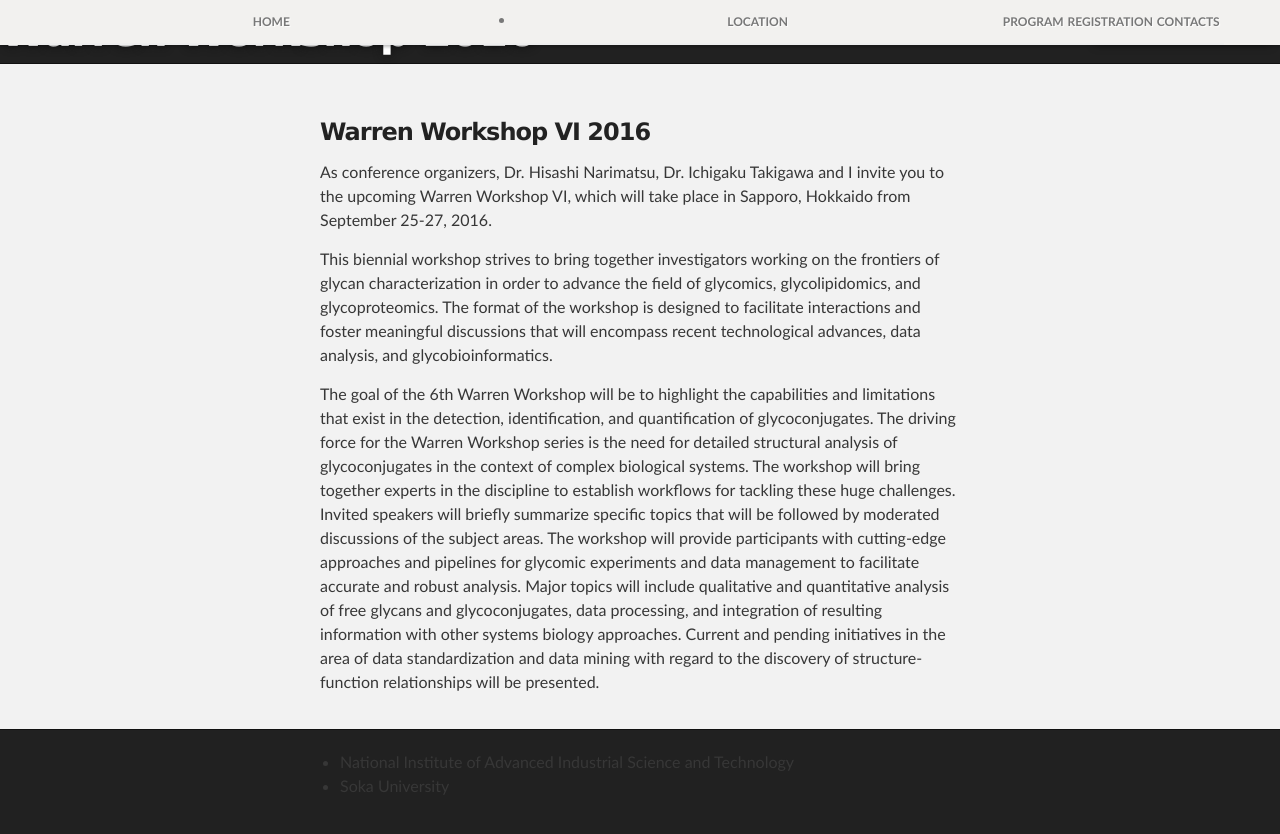
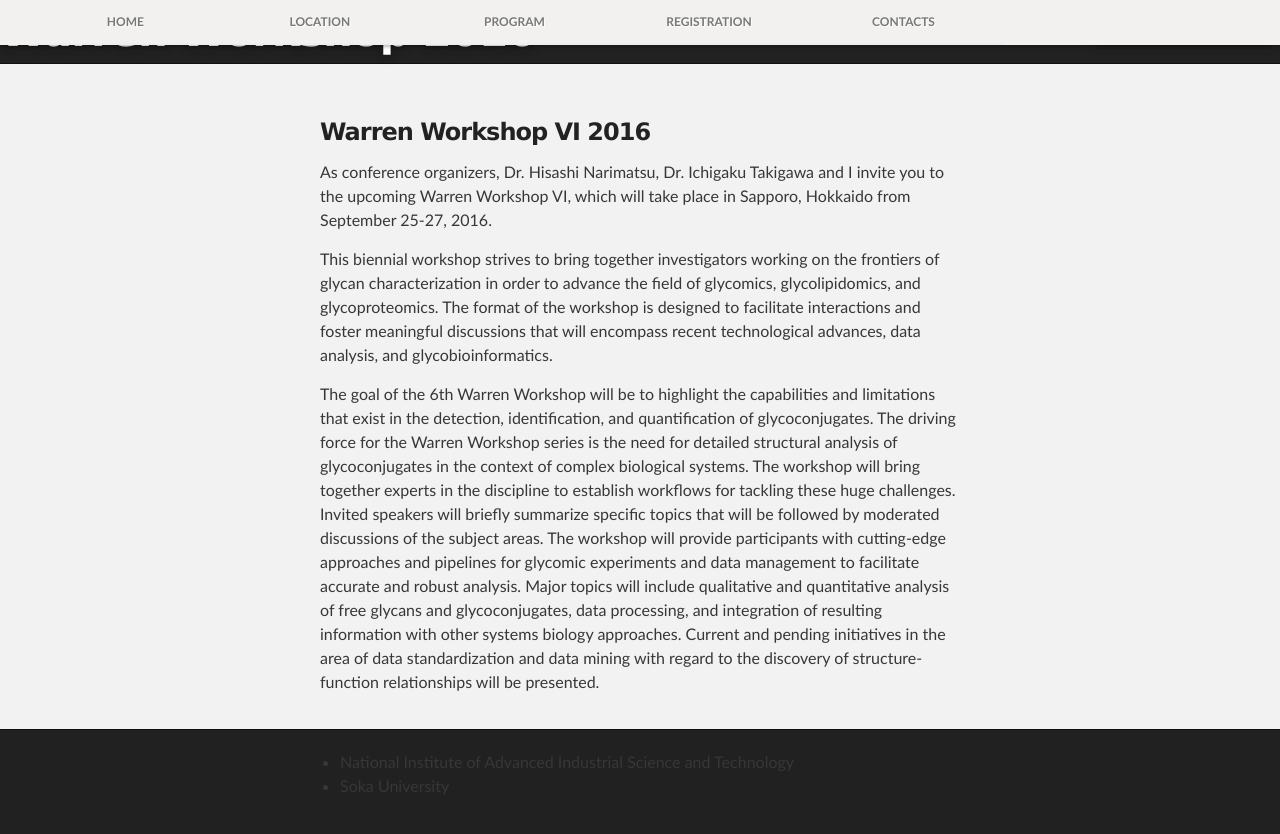
Before and after one commit to yamazakiM/WarrenWorkshop2016, a Jekyll site: the page built from index.md, in a window 1280 px wide. Shown: the top 834 px of the page. Built offline with Jekyll 4.4.1, drawn with Linux system fonts in a browser that asks for light colours; Markdown is read by kramdown in place of the engine named in the settings.

Commit message:
Update menu.html

```diff
--- a/_includes/menu.html
+++ b/_includes/menu.html
@@ -10,7 +10,7 @@
                  </div>
                 </li>
 
-               <li class="globalNavItem>
+               <li class="globalNavItem">
                   <div class="globalNavItem_group">
                     <a class=globalNavItem_btn href="http://yamazakim.github.io/WarrenWorkshop2016/location">
                       <span class="globalNavItem_text">LOCATION</span>
```
